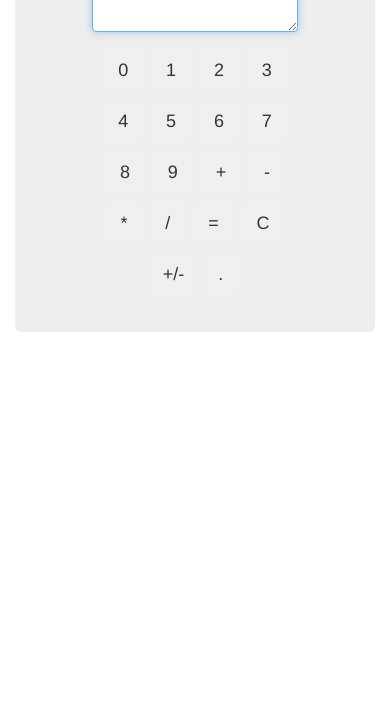
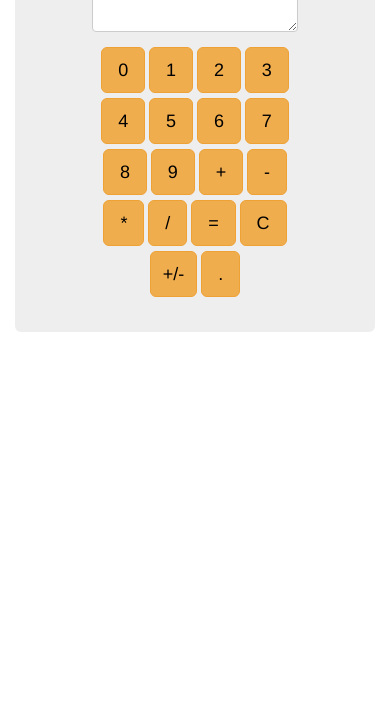
Before and after one commit to jklinck/jQueryCalc, a plain HTML site: page index.html in a window 390 px wide. Shown: the part 121-844 px from the top of the page. Drawn offline with nearby package versions, Linux system fonts and the light colour scheme.

Commit message:
resized jumbotron, added media query and changed button color

```diff
--- a/index.css
+++ b/index.css
@@ -1,3 +1,9 @@
+.jumbotron{
+	margin-top: 20px;
+}
+	h2{
+	font-family: 'Lora', serif;
+	}
 	.text{
 		width:20%;
 		margin-right: auto;
@@ -7,11 +13,17 @@
 	}
 	.btn{
 		margin-bottom: 5px;
+		color: black;
 	}
 	.plusMinus{
 		padding-right: 12px;
 		padding-left: 12px;
 	}
+
+@media screen and (min-width:600px){
 	.jumbotron{
-	margin-top: 20px;
+		width: 45%;
+		margin-right: auto;
+		margin-left: auto;
 	}
+}
--- a/index.html
+++ b/index.html
@@ -4,6 +4,7 @@
 	<title>Javascript calculator</title>
 	<link rel="stylesheet" href="https://maxcdn.bootstrapcdn.com/bootstrap/3.3.6/css/bootstrap.min.css" integrity="sha384-1q8mTJOASx8j1Au+a5WDVnPi2lkFfwwEAa8hDDdjZlpLegxhjVME1fgjWPGmkzs7" crossorigin="anonymous">
 	<link rel="stylesheet" href="index.css"/>
+	<link href="https://fonts.googleapis.com/css?family=Lora" rel="stylesheet">
 	<script src="https://ajax.googleapis.com/ajax/libs/jquery/3.0.0/jquery.min.js"></script>
 	<script type="text/javascript" src="index.js"></script>
 </head>
@@ -12,35 +13,35 @@
 		<div class="jumbotron">
 			<h2 class="text-center">jQuery Calculator</h2>
 			<div class="row form-group text-center">
-				<textarea rows="1" class="form-control text" autofocus></textarea>
+				<textarea rows="1" class="form-control text"></textarea>
 			</div>
 			<div class="row text-center">
-				<button value="0" class="btn btn-secondary btn-lg zero">0</button>
-				<button value="1" class="btn btn-secondary btn-lg one">1</button>
-				<button value="2" class="btn btn-secondary btn-lg two">2</button>
-				<button value="3" class="btn btn-secondary btn-lg three">3</button>
+				<button value="0" class="btn btn-warning btn-lg zero">0</button>
+				<button value="1" class="btn btn-warning btn-lg one">1</button>
+				<button value="2" class="btn btn-warning btn-lg two">2</button>
+				<button value="3" class="btn btn-warning btn-lg three">3</button>
 			</div>
 			<div class="row text-center">
-				<button class="btn btn-secondary btn-lg four" value="4">4</button>
-				<button class="btn btn-secondary btn-lg five" value="5">5</button>
-				<button class="btn btn-secondary btn-lg six" value="6">6</button>
-				<button class="btn btn-secondary btn-lg seven" value="7">7</button>
+				<button class="btn btn-warning btn-lg four" value="4">4</button>
+				<button class="btn btn-warning btn-lg five" value="5">5</button>
+				<button class="btn btn-warning btn-lg six" value="6">6</button>
+				<button class="btn btn-warning btn-lg seven" value="7">7</button>
 			</div>
 			<div class="row text-center">
-				<button class="btn btn-secondary btn-lg eight" value="8">8</button>
-				<button class="btn btn-secondary btn-lg nine" value="9">9</button>
-				<button class="btn btn-secondary btn-lg add">+</button>
-				<button class="btn btn-secondary btn-lg subtract">-</button>
+				<button class="btn btn-warning btn-lg eight" value="8">8</button>
+				<button class="btn btn-warning btn-lg nine" value="9">9</button>
+				<button class="btn btn-warning btn-lg add">+</button>
+				<button class="btn btn-warning btn-lg subtract">-</button>
 			</div>
 			<div class="row text-center">
-				<button class="btn btn-secondary btn-lg multiply">*</button>
-				<button class="btn btn-secondary btn-lg divide">/</button>
-				<button class="btn btn-secondary btn-lg equals">=</button>
-				<button class="btn btn-secondary btn-lg clear">C</button>
+				<button class="btn btn-warning btn-lg multiply">*</button>
+				<button class="btn btn-warning btn-lg divide">/</button>
+				<button class="btn btn-warning btn-lg equals">=</button>
+				<button class="btn btn-warning btn-lg clear">C</button>
 			</div>
 			<div class="row text-center">
-				<button class="btn btn-secondary btn-lg plusMinus">+/-</button>
-				<button class="btn btn-secondary btn-lg decimal" value=".">.</button>
+				<button class="btn btn-warning btn-lg plusMinus">+/-</button>
+				<button class="btn btn-warning btn-lg decimal" value=".">.</button>
 			</div>
 		</div>
 	</div>
```
Lines whose indentation alone changed are shown as unchanged.
